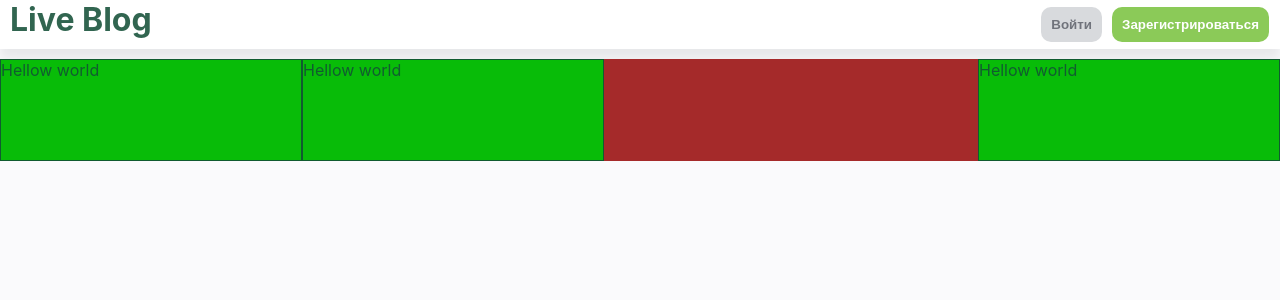
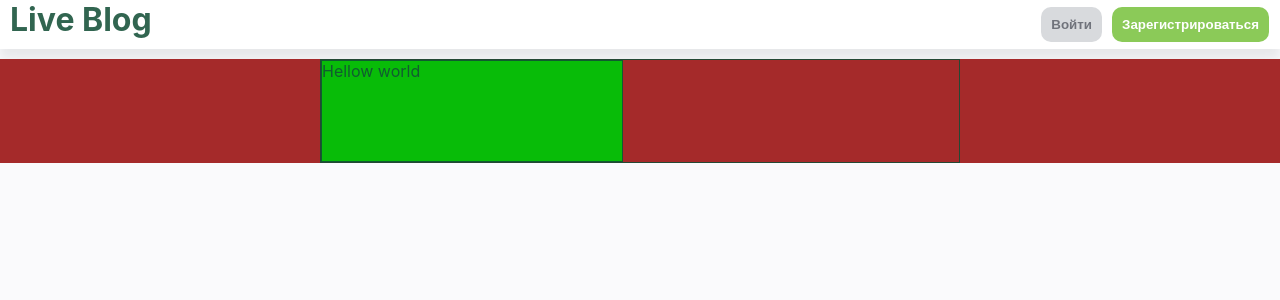
Before and after one commit to Suomi228/blog-frontend, a React (Vite) app in the folder blog-frontend/: page / in a window 1280 px wide. Shown: the top 300 px of the page. Built offline with nearby package versions, Linux system fonts and the light colour scheme.

Commit message:
grid fix

```diff
--- a/blog-frontend/src/pages/home/Home.jsx
+++ b/blog-frontend/src/pages/home/Home.jsx
@@ -4,9 +4,11 @@ import "./home.css"
 export default function Home() {
   return (
     <div className='container-home'>
-      <Article/>
-      <Article/>
-      <Article/>
+      {/* <Article/> */}
+      <div className="article">
+        <Article/>
+      </div>
+      {/* <Article/> */}
     </div>
   )
 }
--- a/blog-frontend/src/pages/home/home.css
+++ b/blog-frontend/src/pages/home/home.css
@@ -1,6 +1,12 @@
 .container-home{
     display:grid;
-    grid-template-columns: 1fr 3fr 1fr;
+    grid-template-columns: 1fr 2fr 1fr;
     background-color: brown;
     margin-top: 10px;
 }
+.article{
+    grid-column-start: 2;
+    grid-column-end: 3;
+    border: 1px solid;
+
+}
```
